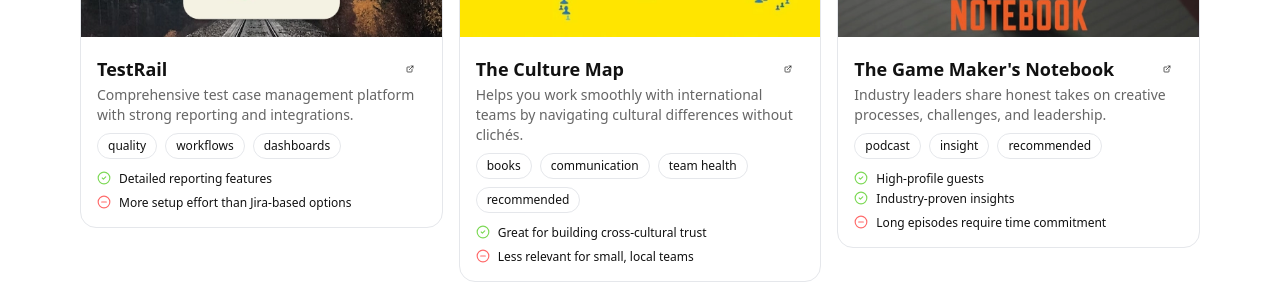
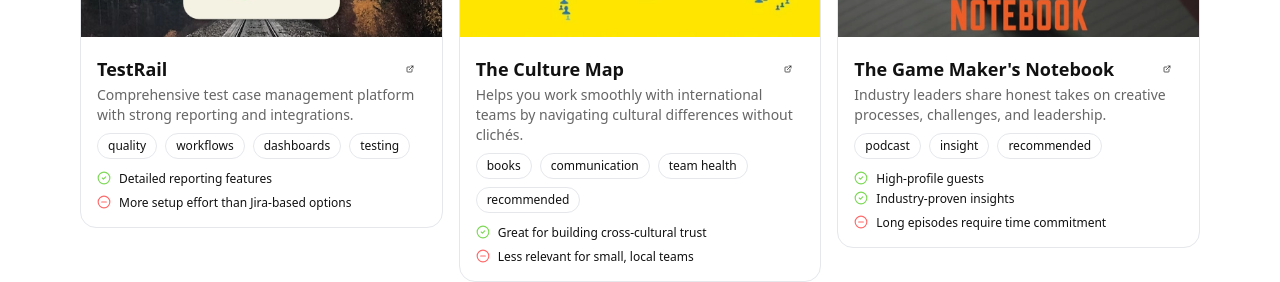
Before and after one commit to DasDaz/pocket-producer, a React (Vite) app: page / in a window 1280 px wide. Shown: the part 3420-3702 px from the top of the page. Built offline with nearby package versions, Linux system fonts and the light colour scheme.

Commit message:
Minor change to tags

```diff
--- a/src/App.tsx
+++ b/src/App.tsx
@@ -52,6 +52,7 @@
 	"roadmapping",
 	"scheduling",
 	"team health",
+	"testing",
 	"toolbelt",
 	"visualization",
 	"workflows"
@@ -72,7 +73,7 @@
     label: "People",
     description: "Team health, onboarding, communication, feedback",
     icon: Users2,
-    tags: ["team health", "onboarding", "feedback", "communication", "rituals"]
+    tags: ["team health", "onboarding", "feedback", "communication", "rituals", "retrospectives"]
   },
   {
     key: "delivery",
@@ -93,7 +94,7 @@
     label: "Quality",
     description: "Retrospectives, risk management, templates",
     icon: HeartPulse,
-    tags: ["retrospectives", "risk management", "templates", "localization"]
+    tags: ["risk management", "templates", "localization", "testing"]
   },
   {
     key: "inspiration",
@@ -375,7 +376,7 @@
     id: "testrail",
     title: "TestRail",
     summary: "Comprehensive test case management platform with strong reporting and integrations.",
-    tags: ["quality", "workflows", "dashboards"],
+    tags: ["quality", "workflows", "dashboards", "testing"],
     link: "https://www.testrail.com/",
     thumbnail: "/thumbnails/testrail.webp",
     pros: ["Detailed reporting features"],
```
